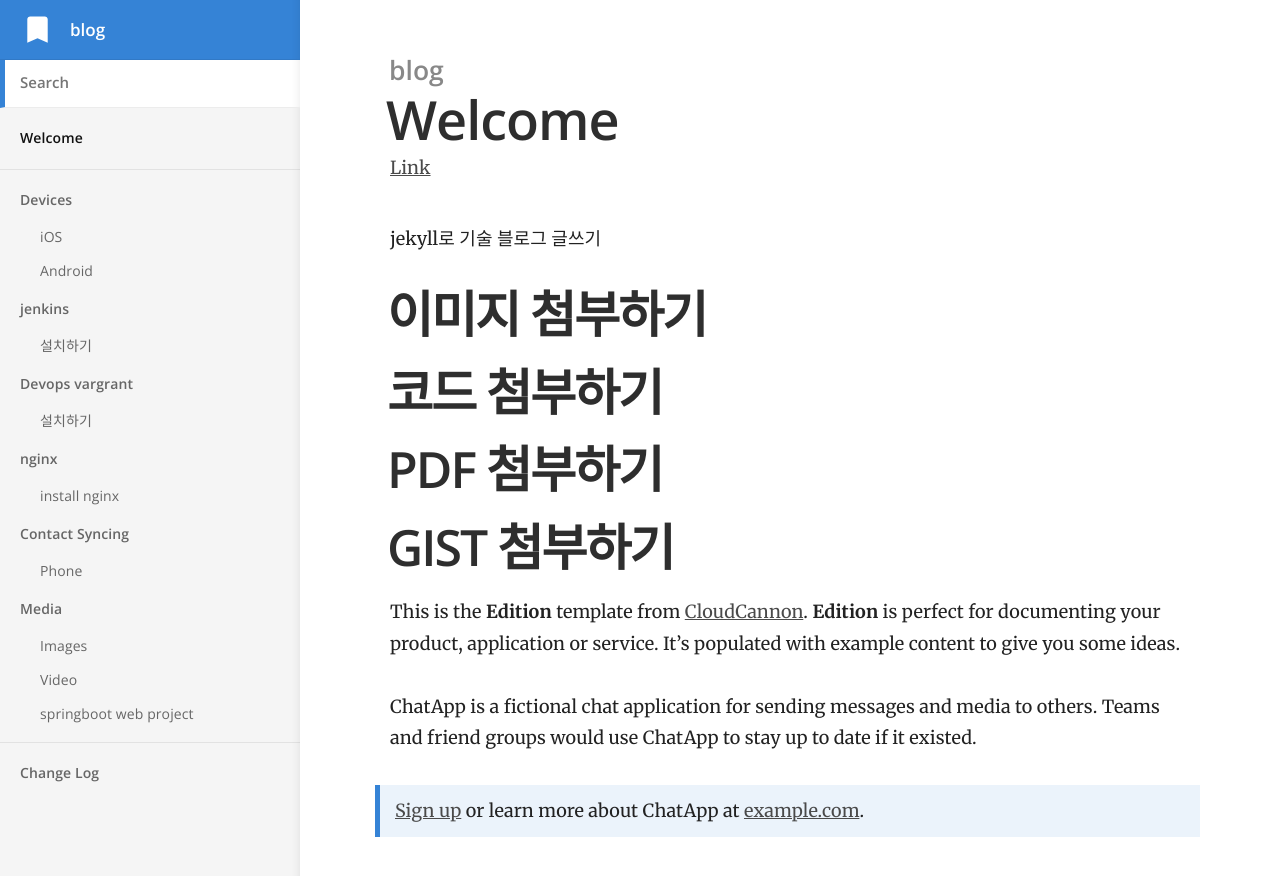
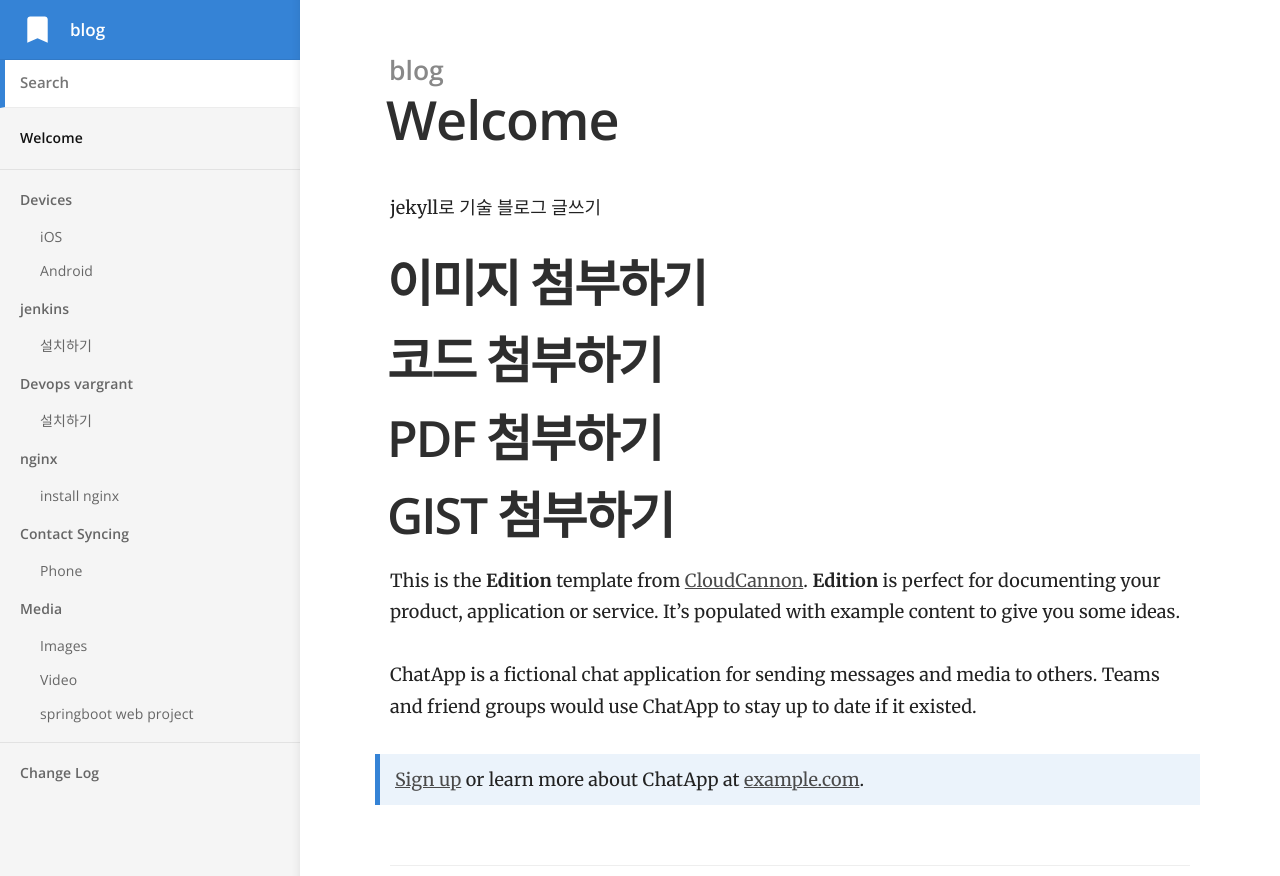
Before and after one commit to j2yes/j2yes.github.io, a Jekyll site: the page built from index.md, in a window 1280 px wide and 900 px high. Shown: the top 876 px of the window. Built offline with Jekyll 4.4.1, drawn with Linux system fonts in a browser that asks for light colours; comment, search, counter and statistics services are not loaded.

Commit message:
Updated '_layouts/default.html' via CloudCannon

```diff
--- a/_layouts/default.html
+++ b/_layouts/default.html
@@ -78,7 +78,6 @@
 		    <div class="page-header">
 				<h2>{% if page.category %}{{ page.category }}{% else %}{{ site.title }}{% endif %}</h2>
 				<h3>{{ page.title }}</h3>
-				<a href="{{ site.url }}{{ page.url }}#disqus_thread">Link</a>
 			</div>
 			<article class="content">
 				{{ content }}
```
